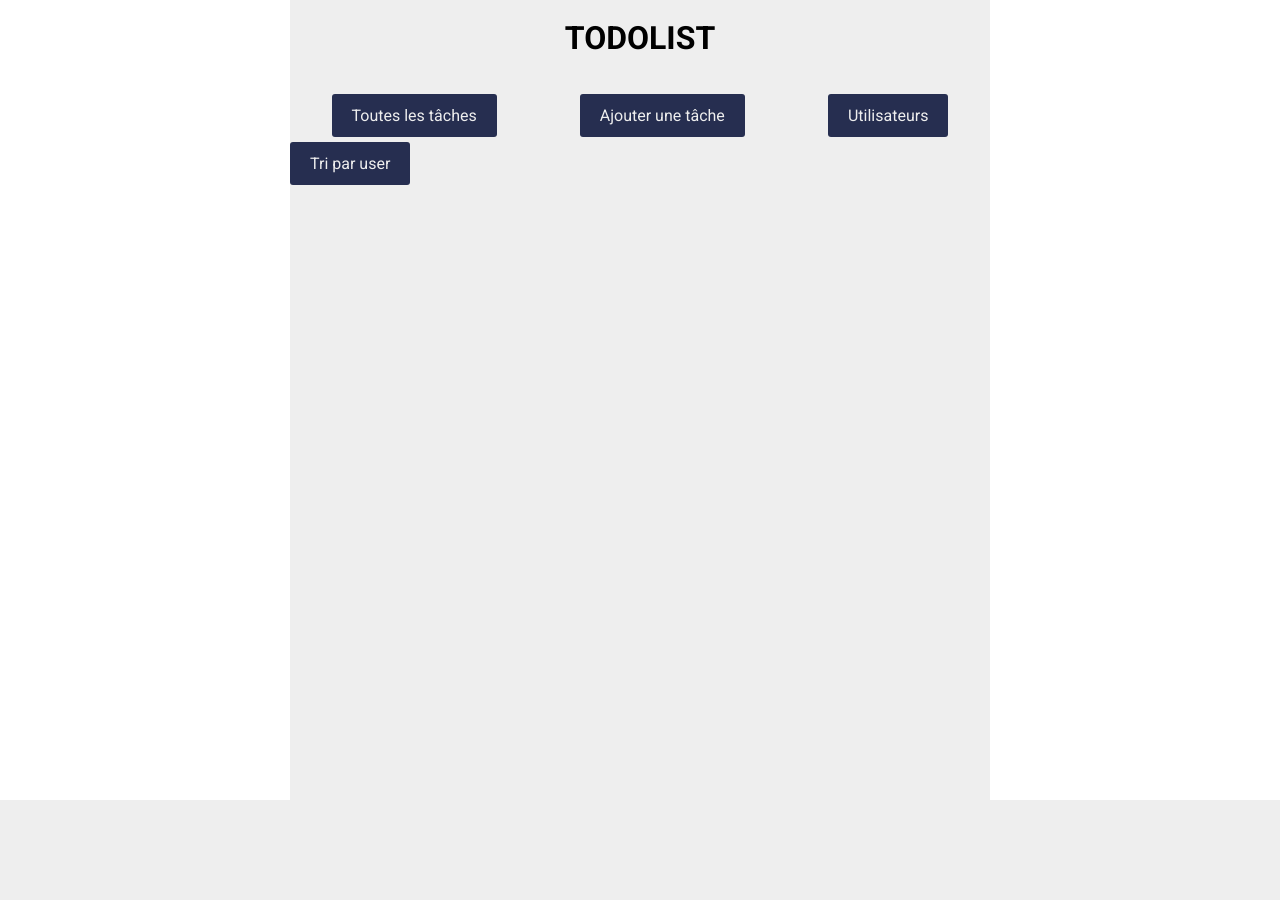
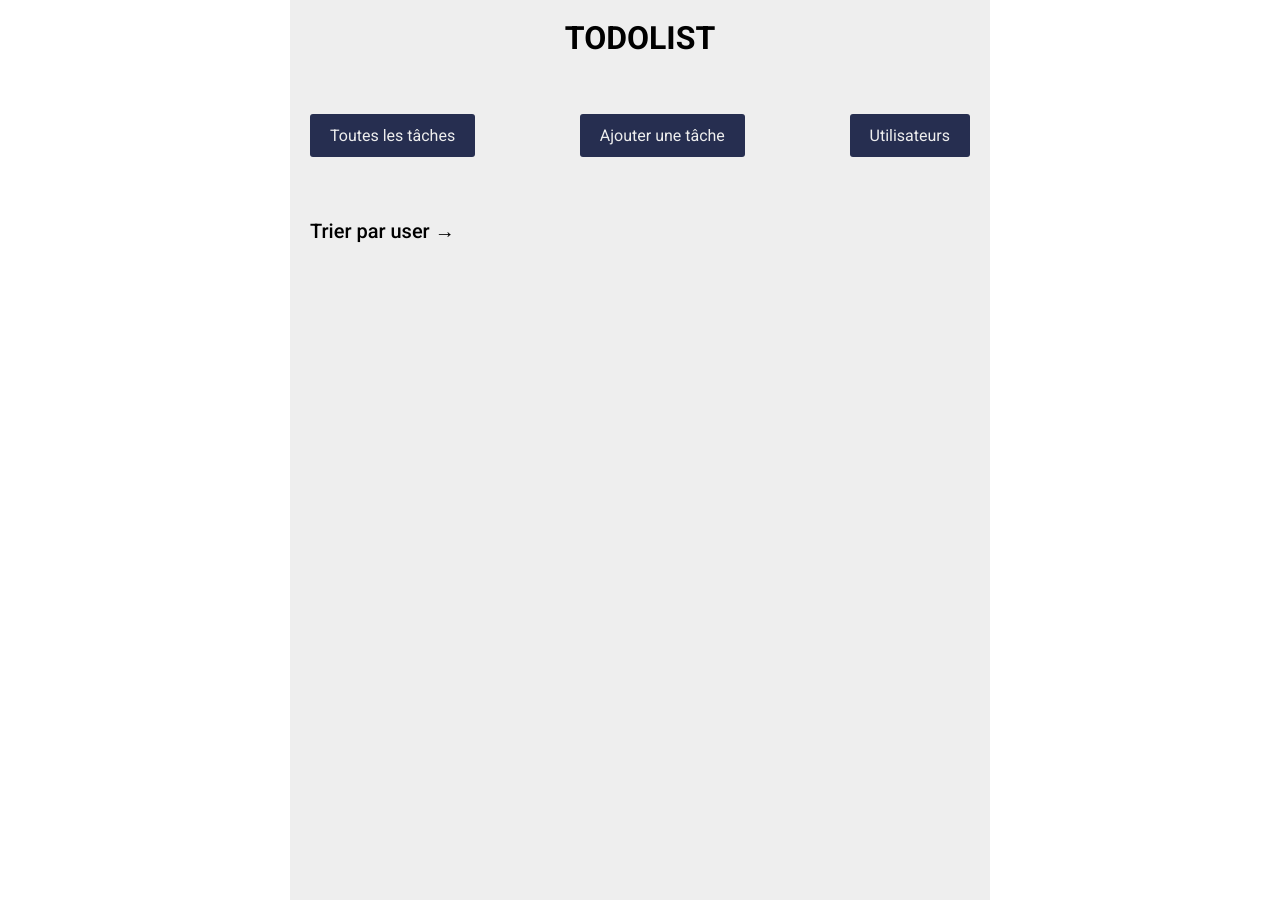
Before and after one commit to Thomsath/todolist, a Symfony app: template app/Resources/views/task/index.html.twig in a window 1280 px wide. Before the commit the page ends 800 px from the top, so only its background shows below. Run offline with Twig, Linux system fonts and the light colour scheme; the template is opened without the code that fills it, so the values that code supplies are empty; some libraries are stand-ins or nearby versions.

Commit message:
plein de choses pas propres

```diff
--- a/app/Resources/views/task/editTask.html.twig
+++ b/app/Resources/views/task/editTask.html.twig
@@ -4,9 +4,10 @@
 {% block title %}{% endblock %}
 
 {% block body %}
-
+    <div class="form-task">
     {{ form_start(form) }}
     {{ form_widget(form) }}
     {{ form_end(form) }}
+    </div>
 
 {% endblock %}
--- a/app/Resources/views/task/index.html.twig
+++ b/app/Resources/views/task/index.html.twig
@@ -2,14 +2,25 @@
 {% block title %}{% endblock %}
 
 {% block body %}
-<a class="nav__link" href="{{ path('sortTaskByUser', {'sortDigit': 1}) }}">Tri par user</a>
-<div class="tasks">
+	<div id="users" class="users">
+		<button onclick="toggleActiv()" class="users__button">Trier par user →</button>
+		<ul class="users__list">
+		{% for user in users %}
+			<li class="users__item"><a class="users__user" href="{{ path('sortByUser', {'id': user.id }) }}">{{ user.name }}</a></li>
+		{% endfor %}
+		</ul>
+	</div>
+
+	<div class="tri">
 	{%  if form is defined %}
 		{{ form_start(form) }}
 		{{ form_widget(form) }}
 		{{ form_end(form) }}
 	{%  endif %}
-	<ul class="tasks__list">
+	</div>
+
+	<div class="tasks">
+		<ul class="tasks__list">
 {% for task in tasks %}
 	<li class="tasks__item">
 		<div class="tasks__content">
@@ -25,7 +36,6 @@
 		<div class="tasks__buttons">
 			<a class="tasks__button" href="{{ path('deleteTask', {'id': task.id}) }}">Supprimer la tache</a>
 			<a class="tasks__button" href="{{ path('editTask', {'id': task.id}) }}">Modifier la tache</a>
-			<p class="paragraph">djdjd</p>
 		</div>
 	</li>
 {% endfor %}
@@ -33,10 +43,13 @@
 </div>
 	{% block javascripts %}
 		<script>
+			function toggleActiv() {
+				jQuery('#users').toggleClass('activ');
+			}
 			document.getElementsByClassName('nav__link').innerHTML += 'k';
 			jQuery(document).ready( function() {
 			    const list = document.getElementsByClassName('tasks__list');
-                $('form').submit(function (e) {
+                $('#sort_form_tasks').submit(function (e) {
                     e.preventDefault();
                     var content = $( ".SortStatus" ).val();
                     $.ajax({
--- a/app/Resources/views/task/newTask.html.twig
+++ b/app/Resources/views/task/newTask.html.twig
@@ -4,11 +4,13 @@
 {% block title %}{% endblock %}
 
 {% block body %}
+<div class="form-task">
     {%  if errors is defined %}
         {{  errors }}
     {% endif %}
 	{{ form_start(form) }}
 	{{ form_widget(form) }}
 	{{ form_end(form) }}
+    </div>
 
 {% endblock %}
--- a/app/Resources/views/user/editUser.html.twig
+++ b/app/Resources/views/user/editUser.html.twig
@@ -4,9 +4,10 @@
 {% block title %}{% endblock %}
 
 {% block body %}
-
+<div class="form-user">
     {{ form_start(form) }}
     {{ form_widget(form) }}
     {{ form_end(form) }}
+    </div>
 
 {% endblock %}
--- a/app/Resources/views/user/users.html.twig
+++ b/app/Resources/views/user/users.html.twig
@@ -3,6 +3,7 @@
 {% block title %}{% endblock %}
 
 {% block body %}
+    <div class="form-user">
         {%  if errors is defined %}
             {{  errors }}
         {% endif %}
@@ -10,6 +11,7 @@
         {{ form_start(form) }}
         {{ form_widget(form) }}
         {{ form_end(form) }}
+    </div>
 <div class="tasks">
 <ul class="tasks__list">
     {% for user in users %}
--- a/src/AppBundle/Loader/TaskLoader.php
+++ b/src/AppBundle/Loader/TaskLoader.php
@@ -29,6 +29,12 @@ class TaskLoader {
         return $this->taskRepo->findBy(
             ['done' => $status]
         );
+	}
+
+	public function findTasksByUser($id) {
+        return $this->taskRepo->findBy(
+            ['user' => $id]
+        );
     }
 
 }
--- a/web/assets/css/style.css
+++ b/web/assets/css/style.css
@@ -16,6 +16,7 @@ a {
   font-family: 'Roboto', sans-serif;
   background-color: #eee;
   min-height: 100vh;
+  padding-bottom: 100px;
 }
 
 .main-title {
@@ -30,10 +31,10 @@ a {
 
 .nav__list {
   margin: 0;
-  padding: 0;
+  padding: 20px;
   list-style-type: none;
   display: flex;
-  justify-content: space-around;
+  justify-content: space-between;
   align-items: center;
 }
 
@@ -42,6 +43,74 @@ a {
   background-color: #262e50;
   border-radius: 3px;
   color: #eee;
+}
+
+.users {
+  padding: 20px;
+}
+
+.users__button {
+  border: 0;
+  background-color: #eee;
+  position: relative;
+  font-weight: 500;
+  font-size: 20px;
+  padding: 5px 0;
+  cursor: pointer;
+}
+
+.users__button:after {
+  content: '';
+  position: absolute;
+  bottom: 0;
+  left: 0;
+  width: 0;
+  height : 1px;
+  background-color: #262e50;
+  transition : .5s;
+}
+.users__button:hover:after {
+  width: 100%;
+}
+
+.users.activ .users__list {
+  display: flex;
+}
+
+.users__list {
+  list-style-type: none;
+  padding: 0;
+  margin: 20px 0;
+  display: none;
+  justify-content: flex-start;
+}
+
+.users__item {
+  text-decoration: underline;
+  padding: 0 10px;
+}
+
+.tri {
+  padding : 20px;
+}
+
+.tri #form {
+  display: flex;
+  align-items: center;
+}
+
+.tri #form div:nth-child(1) select {
+  margin-left: 20px;
+}
+
+.tri #form div:nth-child(2) {
+  margin-left: 30px;
+}
+.tri #form div:nth-child(2) button {
+  border: 0;
+  background-color: #d0d0d0;
+  padding: 5px 10px;
+  border-radius: 3px;
 }
 
 .tasks {
@@ -93,3 +162,33 @@ a {
   text-align: center;
   margin: 10px 0;
 }
+
+.form-task {
+  padding: 20px;
+}
+.form-user {
+  padding : 20px;
+}
+
+.form-user form #user, .form-user #form {
+  display: flex;
+  align-items: center;
+}
+
+.form-user form #user div:nth-child(1) input, .form-user #form div:nth-child(1) input {
+  margin-left: 20px;
+}
+
+#user {
+  width: 100%;
+}
+
+.form-user form #user div:nth-child(2), .form-user #form div:nth-child(2) {
+  margin-left: 30px;
+}
+.form-user form #user div:nth-child(2) button, .form-user #form div:nth-child(2) button {
+  border: 0;
+  background-color: #d0d0d0;
+  padding: 5px 10px;
+  border-radius: 3px;
+}
```
Also changed, not shown: app/Resources/views/task/user.html.twig (added, +30 -0 lines), src/AppBundle/Controller/TaskController.php (+36 -27 lines), src/AppBundle/Handler/UserAdd.php (deleted, +0 -8 lines), 1 other file. Lines whose indentation alone changed are shown as unchanged.
